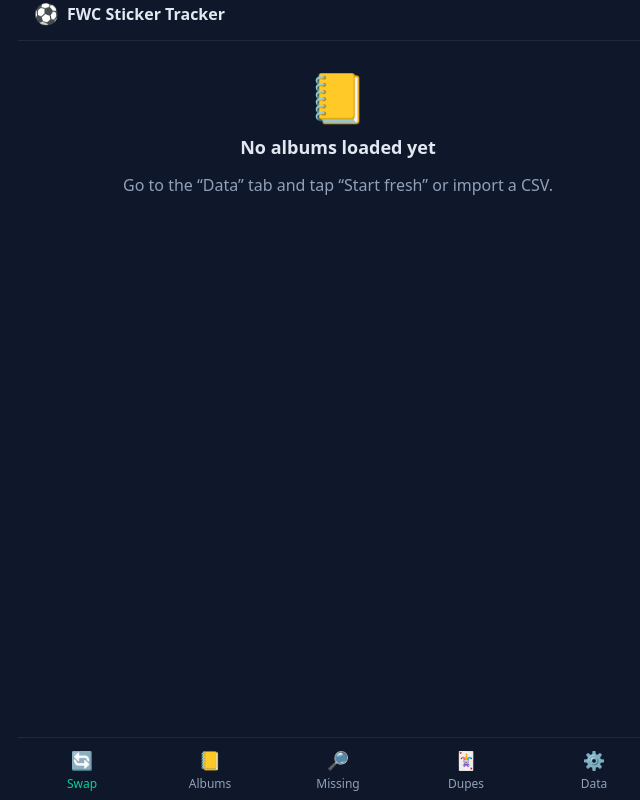
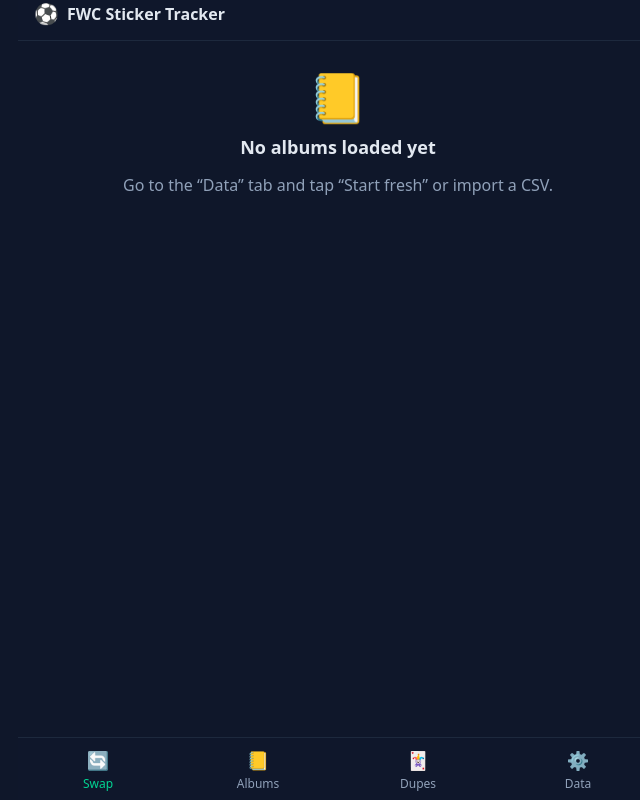
Before and after one commit to caique-zaniolo/fwc-sticker-tracker, a React (Vite) app: page / in a window 1280 px wide. Shown: the whole page, without its empty margins (302-942 px from the left). Built offline with nearby package versions, Linux system fonts and the light colour scheme.

Commit message:
Remove Missing tab; show spare count on Swap sticker card

```diff
--- a/src/App.tsx
+++ b/src/App.tsx
@@ -2,16 +2,14 @@ import { useState } from "react";
 import { StoreProvider } from "./state";
 import Swap from "./screens/Swap";
 import AlbumGrid from "./screens/AlbumGrid";
-import Missing from "./screens/Missing";
 import Duplicates from "./screens/Duplicates";
 import Settings from "./screens/Settings";
 
-type Tab = "swap" | "albums" | "missing" | "dupes" | "data";
+type Tab = "swap" | "albums" | "dupes" | "data";
 
 const TABS: { id: Tab; label: string; icon: string }[] = [
   { id: "swap", label: "Swap", icon: "🔄" },
   { id: "albums", label: "Albums", icon: "📒" },
-  { id: "missing", label: "Missing", icon: "🔎" },
   { id: "dupes", label: "Dupes", icon: "🃏" },
   { id: "data", label: "Data", icon: "⚙️" },
 ];
@@ -30,12 +28,11 @@ export default function App() {
         <main className="flex-1 overflow-y-auto pb-2">
           {tab === "swap" && <Swap />}
           {tab === "albums" && <AlbumGrid />}
-          {tab === "missing" && <Missing />}
           {tab === "dupes" && <Duplicates />}
           {tab === "data" && <Settings />}
         </main>
 
-        <nav className="safe-bottom grid grid-cols-5 border-t border-slate-800 bg-slate-900">
+        <nav className="safe-bottom grid grid-cols-4 border-t border-slate-800 bg-slate-900">
           {TABS.map((t) => (
             <button
               key={t.id}
--- a/src/screens/Swap.tsx
+++ b/src/screens/Swap.tsx
@@ -158,6 +158,7 @@ function StickerCard({
   onNext: () => void;
 }) {
   const { state, isOwned } = useStore();
+  const dupes = state.duplicates[stickerKey(sticker.code, sticker.slot)] ?? 0;
 
   let verdict: { text: string; cls: string };
   if (neededBy.length === ALBUM_IDS.length) {
@@ -186,6 +187,10 @@ function StickerCard({
 
       <div className={`mt-4 rounded-xl px-4 py-2 text-center font-bold ${verdict.cls}`}>
         {verdict.text}
+      </div>
+
+      <div className={`mt-2 rounded-xl px-4 py-2 text-center text-sm font-semibold ${dupes > 0 ? "bg-amber-500/20 text-amber-300" : "bg-slate-700/50 text-slate-400"}`}>
+        {dupes > 0 ? `You have ${dupes} spare${dupes > 1 ? "s" : ""} — can offer` : "No spares"}
       </div>
 
       <div className="mt-4 grid grid-cols-2 gap-3">
```
